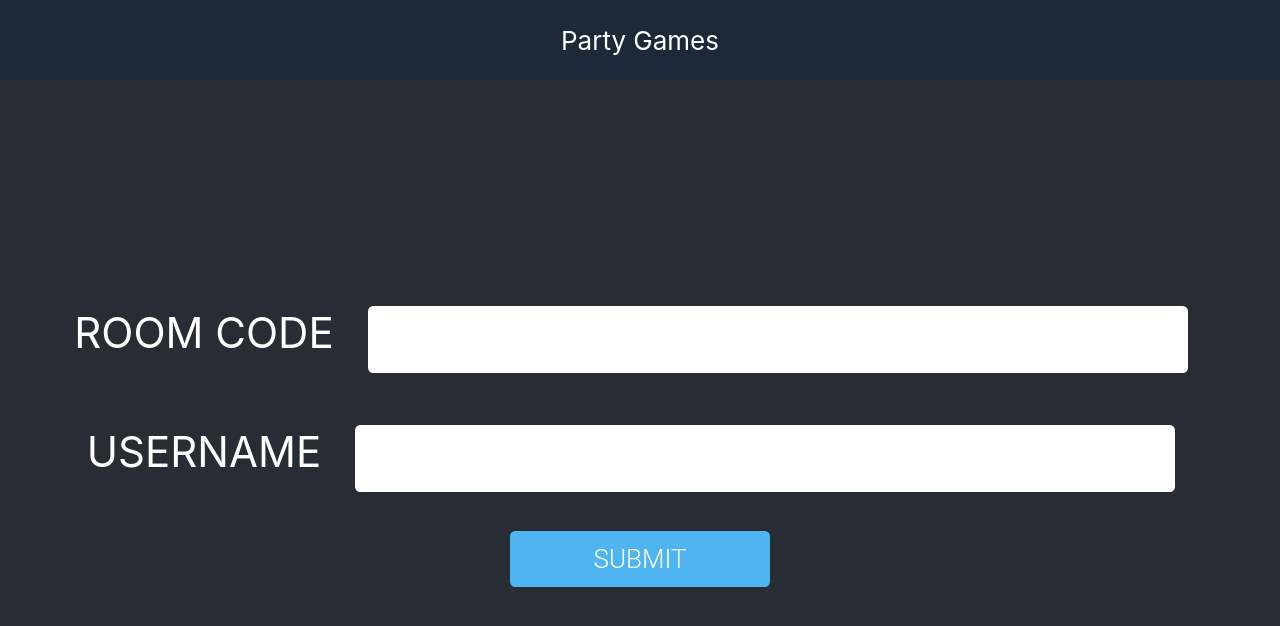
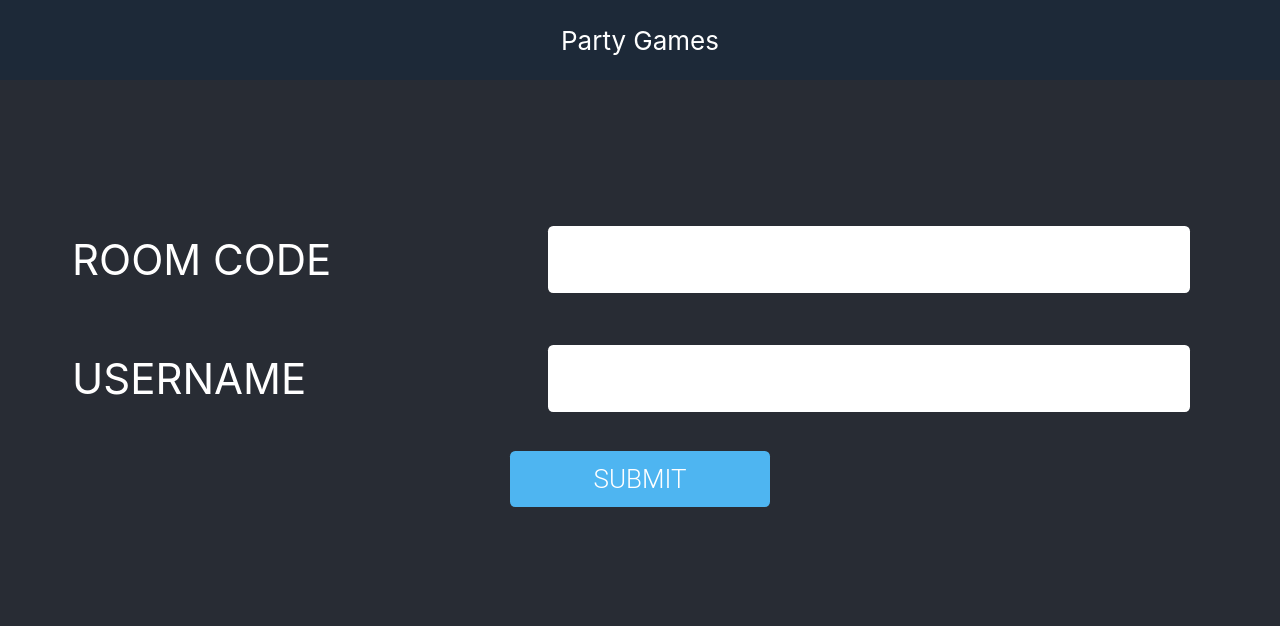
Before and after one commit to harryjjacobs/party-games-client-old, a React (Create React App) app: page /memes in a window 1280 px wide. Shown: the top 626 px of the page. Built offline with nearby package versions, Linux system fonts and the light colour scheme; no server answers; what webfontloader would draw is missing.

Commit message:
implement adaptive layout for text prompt

```diff
--- a/src/App.css
+++ b/src/App.css
@@ -41,7 +41,6 @@
   border-radius: 0.2em;
   border: none;
   padding: 1em;
-  width: 20em;
   height: 15px;
   font-size: calc(10px + 2vmin);
   text-transform: uppercase;
@@ -80,18 +79,31 @@
   display: none;
 }
 
-.TextPrompt-container {
+.Prompt-container {
   display: flex;
   flex-direction: column;
   align-items: center;
   justify-content: center;
   font-size: calc(10px + 2vmin);
+  transform: translateY(-10vh);
 }
 
-.TextPrompt-input {
-  padding: 1em;
-  margin: 1em;
-  width: 60vw;
+.TextPrompt-container {
+  display: flex;
+  flex-flow: column nowrap;
+  align-items: center;
+}
+
+.TextPrompt-field {
+  display: flex;
+  flex-direction: column;
+  align-items: center;
+  width: 90vw;
+  align-items: stretch;
+}
+
+.TextPrompt-field > * {
+  flex: 1;
 }
 
 .TextPrompt-submit {
@@ -104,6 +116,27 @@
   font-size: calc(10px + 4vmin);
   margin: 0px;
   padding: 1vmin;
+  flex: 3;
+}
+
+.TextPrompt-input {
+  padding: 1em;
+  margin: 1em;
+  flex: 4;
+}
+
+/* responsive TextPrompt form: move label inline for large screens */
+@media screen and (min-width: 800px) {
+  .TextPrompt-field {
+    flex-direction: row;
+    align-items: center;
+    align-content: space-between;
+  }
+
+  .TextPrompt-label {
+    order: -1;
+    text-align: start;
+  }
 }
 
 .MultiChoicePrompt-label {
@@ -113,11 +146,6 @@
 }
 
 .MultiChoicePrompt-container {
-  display: flex;
-  flex-direction: column;
-  align-items: center;
-  justify-content: center;
-  font-size: calc(10px + 3.5vmin);
   list-style-type: none;
   padding: 1vw;
 }
--- a/src/prompts/TextPrompt.jsx
+++ b/src/prompts/TextPrompt.jsx
@@ -29,9 +29,9 @@ export default class TextPrompt extends React.Component {
   renderInputField = (index, prompt, maxLength) => {
     return (
       <div className="TextPrompt-field" key={index}>
-        <label className="TextPrompt-input TextPrompt-label"
+        <label className="TextPrompt-label"
           htmlFor={`textinput_${index}`}>{prompt}</label>
-        <input className="App-text-input TextPrompt-input TextPrompt-prompt"
+        <input className="App-text-input TextPrompt-input"
           name={`textinput_${index}`} id={`textinput_${index}`} type="text"
           value={this.state.value}
           maxLength={maxLength}
@@ -43,11 +43,11 @@ export default class TextPrompt extends React.Component {
 
   render() {
     return (
-      <div className="TextPrompt-container" >
+      <div className="Prompt-container TextPrompt-container" >
         {
           this.props.promptData.prompts.map((prompt, index) => this.renderInputField(index, prompt, this.props.promptData.maxInputLength))
         }
-        <button className="TextPrompt-input TextPrompt-submit App-button"
+        <button className="TextPrompt-submit App-button"
           onClick={this.handleSubmitClick} >SUBMIT</button>
       </div>
     );
```
